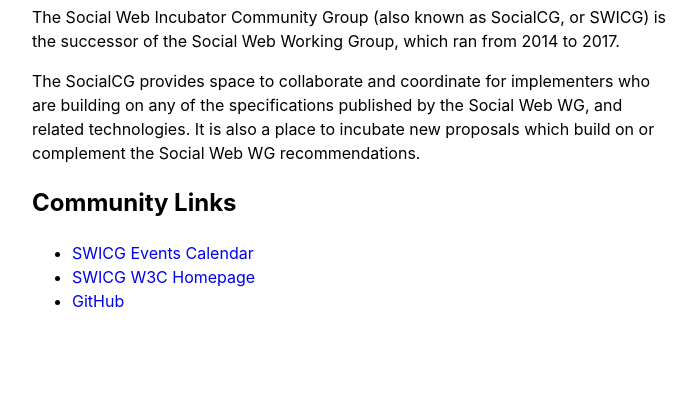
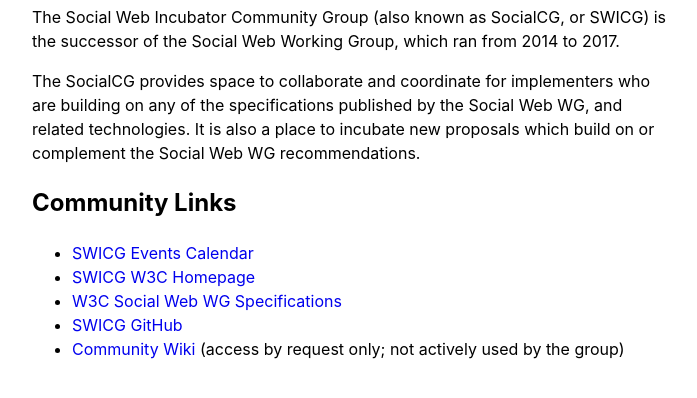
Before and after one commit to swicg/www, a plain HTML site: page index.html in a window 1280 px wide. Shown: the part 310-708 px from the top of the page, without its empty margins (288-985 px from the left). Drawn offline with Linux system fonts and the light colour scheme.

Commit message:
add new links

```diff
--- a/index.html
+++ b/index.html
@@ -38,7 +38,9 @@
             <ul>
                 <li><a href="https://events.swicg.io" class="u-uid">SWICG Events Calendar</a></li>
                 <li><a href="https://www.w3.org/community/socialcg/" class="u-uid">SWICG W3C Homepage</a></li>
-                <li><a href="https://github.com/swicg" class="u-uid">GitHub</a></li>
+                <li><a href="https://www.w3.org/groups/wg/social/publications/" class="u-uid">W3C Social Web WG Specifications</li>
+                <li><a href="https://github.com/swicg" class="u-uid">SWICG GitHub</a></li>
+                <li><a href="https://www.w3.org/wiki/SocialCG" class="u-uid">Community Wiki</a> (access by request only; not actively used by the group)</li>
             </ul>
         </main>
     </body>
```
